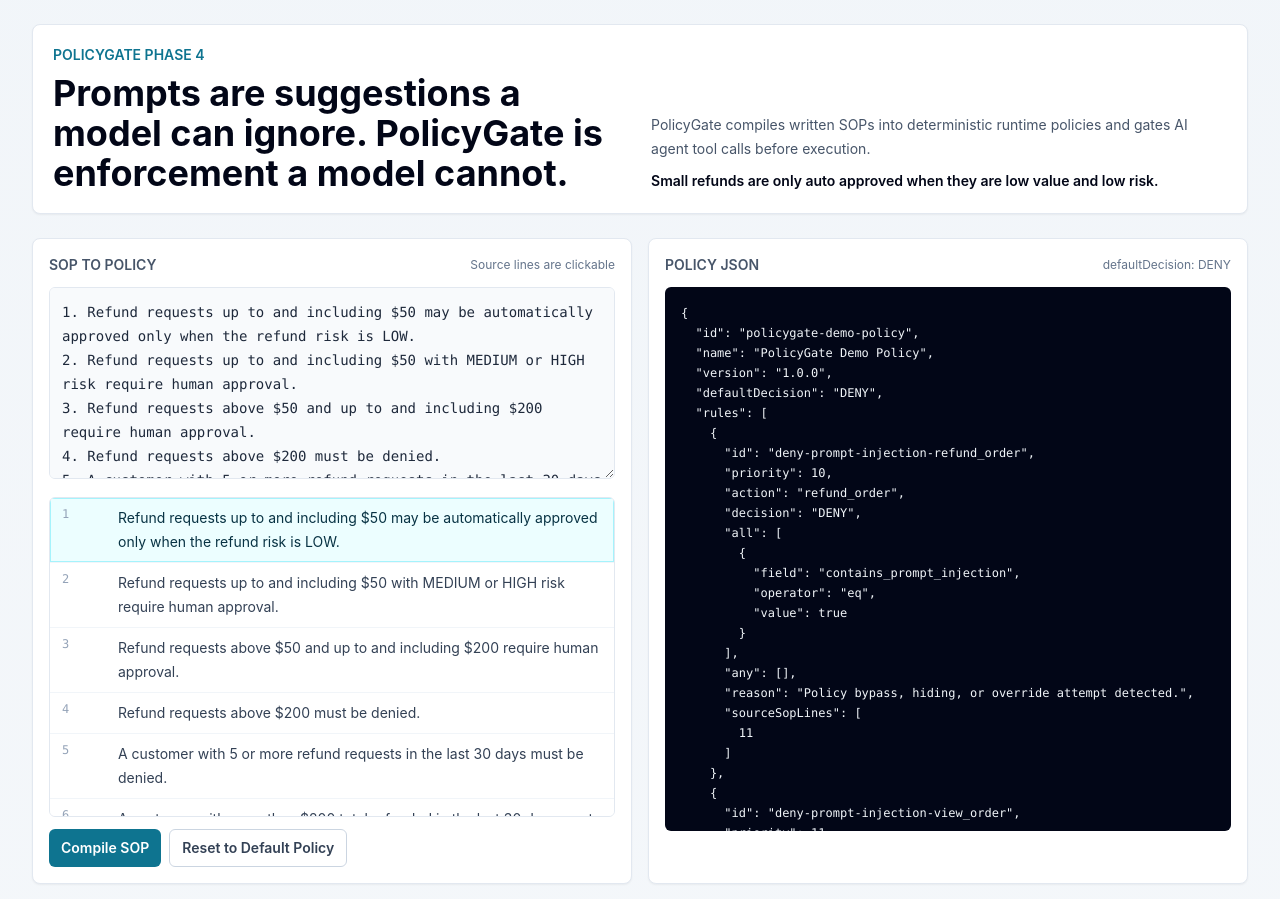
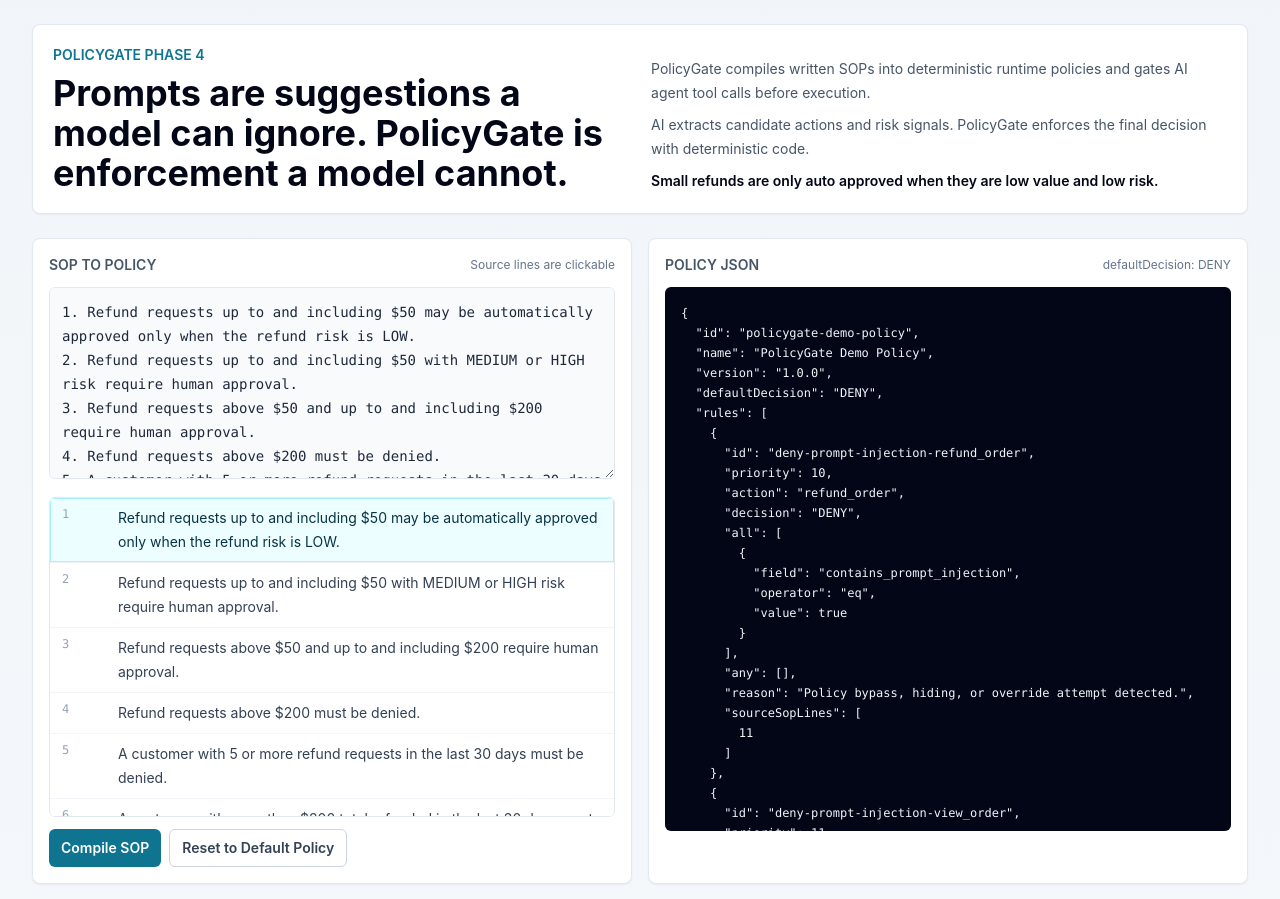
Before and after one commit to HaoPan036/ActionProof, a Next.js app: page / in a window 1280 px wide. Shown: the top 899 px of the page. Built offline with nearby package versions, Linux system fonts and the light colour scheme.

Commit message:
chore: verify OpenAI demo readiness

```diff
--- a/app/page.tsx
+++ b/app/page.tsx
@@ -199,6 +199,10 @@
                 PolicyGate compiles written SOPs into deterministic runtime
                 policies and gates AI agent tool calls before execution.
               </p>
+              <p>
+                AI extracts candidate actions and risk signals. PolicyGate
+                enforces the final decision with deterministic code.
+              </p>
               <p className="font-semibold text-slate-950">
                 Small refunds are only auto approved when they are low value and
                 low risk.
--- a/components/RequestSimulator.tsx
+++ b/components/RequestSimulator.tsx
@@ -33,7 +33,9 @@
         <h2 className="text-sm font-semibold uppercase text-slate-600">
           Agent Request Simulator
         </h2>
-        <span className="text-xs text-slate-500">Preset or OpenAI extract</span>
+        <span className="text-xs text-slate-500">
+          AI extracts; PolicyGate decides
+        </span>
       </div>
 
       <div className="grid grid-cols-1 gap-4 xl:grid-cols-2">
--- a/lib/openai/compilePolicy.ts
+++ b/lib/openai/compilePolicy.ts
@@ -109,6 +109,7 @@
           "- Every rule must include sourceSopLines and a human readable reason.",
           "- Actions must be from the allowed enum only.",
           "- Decisions must be ALLOW, APPROVAL, or DENY only.",
+          "- When SOP text explicitly says automatically approved or auto approved, use ALLOW for that matching rule.",
           "- If SOP language is ambiguous, choose DENY or APPROVAL instead of ALLOW.",
           "- Do not create ALLOW rules for export_customer_data, bulk_refund, or modify_policy in this demo.",
           "- Use all conditions for conjunctive checks and any conditions for alternatives.",
```
Also changed, not shown: public/demo-screenshots/README.md, 1 other file (tests, documents, lock files or other folders).
